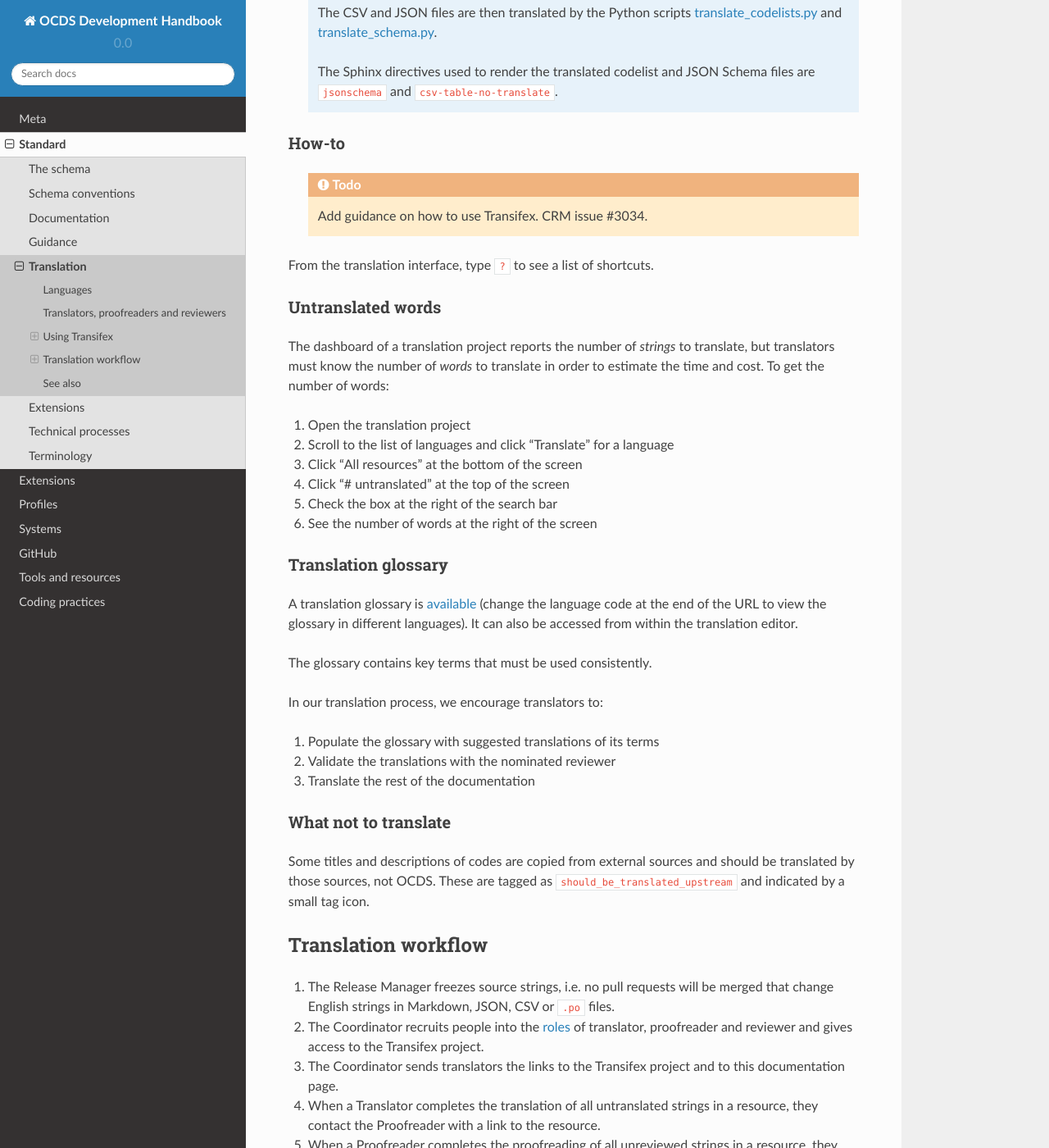
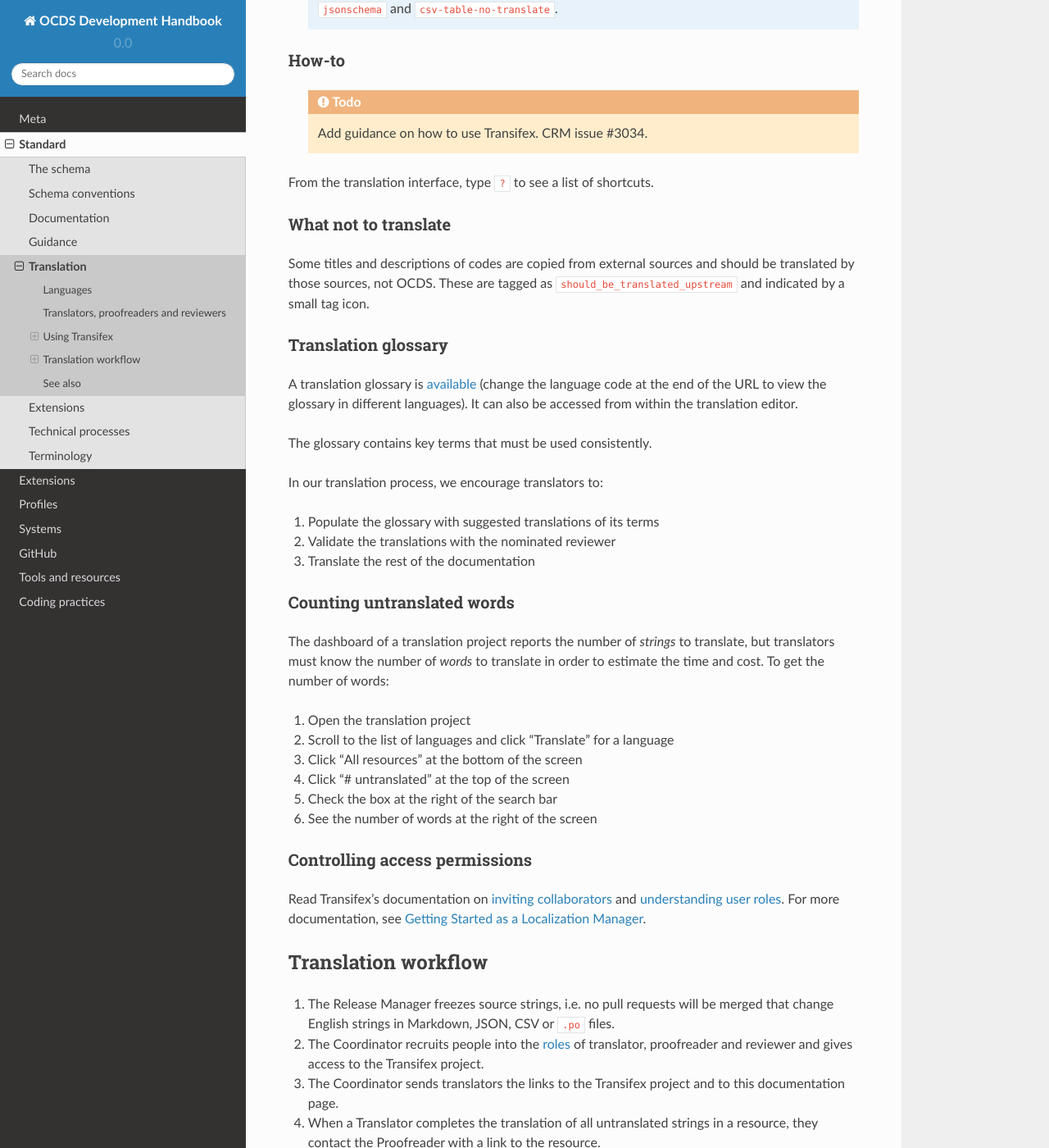
Before and after one commit to open-contracting/standard-development-handbook, a Sphinx documentation site: the page built from docs/standard/translation.md, in a window 1280 px wide and 1400 px high, scrolled down 2211 px. Shown: the whole window at 82% size. Built offline with Sphinx 7.4.7 and the Read the Docs theme 2.0.0, drawn with Linux system fonts in a browser that asks for light colours; some of the changed lines change nothing that is shown; some of the changed text lies outside the part shown.

Commit message:
Reorder some sections, and close #151

````diff
--- a/docs/standard/translation.md
+++ b/docs/standard/translation.md
@@ -1,6 +1,6 @@
 # Translation
 
-This page describes processes for translators. The technical steps to push and pull translations from Transifex and to build translated schema, codelists and documentation are described under [translation technical processes](technical/translation).
+This page describes processes for translators. The technical steps to push and pull translations from Transifex and to build translated schema, codelists and documentation are described under the [translation technical processes](technical/translation).
 
 ## Languages
 
@@ -12,11 +12,6 @@ The two supported translations are:
 Community translations exist to various levels of completion.
 
 ## Translators, proofreaders and reviewers
-
-```eval_rst
-  .. todo::
-    Describe the process for selecting translators and reviewers and managing permissions.
-```
 
 Translators, proofreaders and reviewers have excellent writing skills (spelling and grammar) and intervene only when the target language is their native language.
 
@@ -74,16 +69,9 @@ For the [`schema`](https://www.transifex.com/OpenDataServices/open-contracting-s
 
 From the translation interface, type `?` to see a list of shortcuts.
 
-### Untranslated words
+### What not to translate
 
-The dashboard of a translation project reports the number of *strings* to translate, but translators must know the number of *words* to translate in order to estimate the time and cost. To get the number of words:
-
-1. Open the translation project
-1. Scroll to the list of languages and click "Translate" for a language
-1. Click "All resources" at the bottom of the screen
-1. Click "# untranslated" at the top of the screen
-1. Check the box at the right of the search bar
-1. See the number of words at the right of the screen
+Some titles and descriptions of codes are copied from external sources and should be translated by those sources, not OCDS. These are tagged as `should_be_translated_upstream` and indicated by a small tag icon.
 
 ### Translation glossary
 
@@ -97,9 +85,20 @@ In our translation process, we encourage translators to:
 1. Validate the translations with the nominated reviewer
 1. Translate the rest of the documentation
 
-### What not to translate
+### Counting untranslated words
 
-Some titles and descriptions of codes are copied from external sources and should be translated by those sources, not OCDS. These are tagged as `should_be_translated_upstream` and indicated by a small tag icon.
+The dashboard of a translation project reports the number of *strings* to translate, but translators must know the number of *words* to translate in order to estimate the time and cost. To get the number of words:
+
+1. Open the translation project
+1. Scroll to the list of languages and click "Translate" for a language
+1. Click "All resources" at the bottom of the screen
+1. Click "# untranslated" at the top of the screen
+1. Check the box at the right of the search bar
+1. See the number of words at the right of the screen
+
+### Controlling access permissions
+
+Read Transifex's documentation on [inviting collaborators](https://docs.transifex.com/teams/inviting-collaborators/) and [understanding user roles](https://docs.transifex.com/teams/understanding-user-roles). For more documentation, see [Getting Started as a Localization Manager](https://docs.transifex.com/getting-started/getting-started-as-a-manager).
 
 ## Translation workflow
 
@@ -126,6 +125,8 @@ In Transifex, the "Suggestions" tab displays similar source strings and their tr
 
 The English author should therefore go through the untranslated strings, identify the minor changes for which they are responsible, and, where possible, use the top suggestion (which should be over 95% match) and update it as needed (e.g. update a URL, change Markdown formatting).
 
+Alternately, the English author can replicate the minor changes to the source strings in the translations in the `.po` files, and then push the translations to Transifex. See the important caveats under the [translation technical processes](#push-and-pull-translations-from-transifex).
+
 ## See also
 
 * Blog post: [Localising OCDS: translations, terminology and extensions](https://www.open-contracting.org/2016/07/26/localising-ocds-translations-terminology-extensions/)
````
